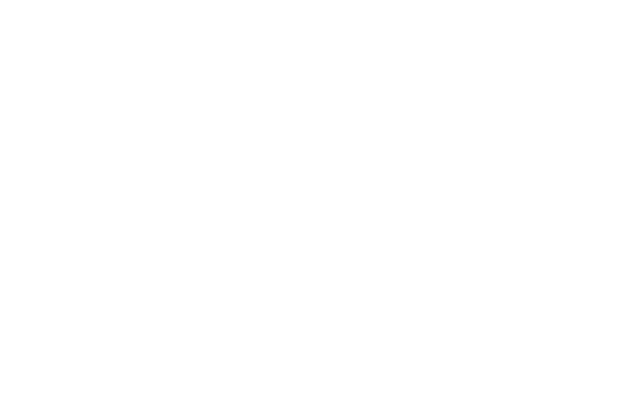
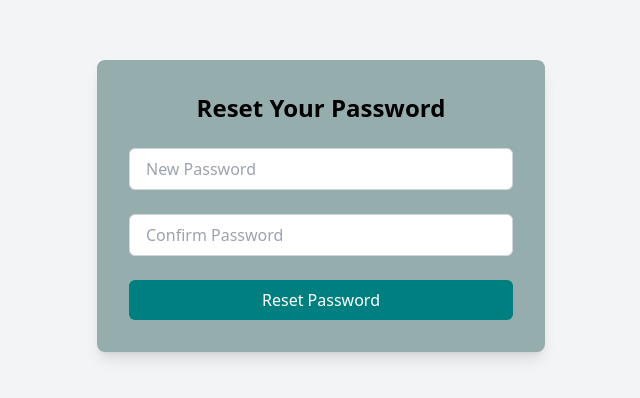
Before and after one commit to fakihiya/Allomedis_Partie2, a React (Vite) app: page /reset-password/1 in a window 1280 px wide. Before the commit this address had no page. Shown: the part 194-592 px from the top of the page, without its empty margins (319-959 px from the left). Built offline with nearby package versions, Linux system fonts and the light colour scheme.

Commit message:
inital commit

```diff
--- a/src/App.jsx
+++ b/src/App.jsx
@@ -6,6 +6,7 @@
 import { UserProvider } from "./UserContext.jsx";
 import "./index.css";
 import ForgotPassword from "./ForgotPassword.jsx";
+import ResetPassword from "./ResetPassword.jsx";
 
 function App() {
   return (
@@ -15,6 +16,7 @@
           <Route path="/registration-form" element={<RegistrationForm />} />
           <Route path="/otp" element={<LoggedInPage />} />
           <Route path="/forgot-password" element={<ForgotPassword />} />
+          <Route path="/reset-password/:token" element={<ResetPassword />} />
           <Route path="/login-form" element={<LoginForm />} />
         </Routes>
       </Router>
--- a/src/ForgotPassword.jsx
+++ b/src/ForgotPassword.jsx
@@ -1,49 +1,53 @@
-// src/components/ForgotPassword.jsx
 import axios from "axios";
-import { toast } from "react-toastify";
+import { toast, ToastContainer } from "react-toastify";
+import { useState } from "react";
 import "react-toastify/dist/ReactToastify.css";
-import  { useState } from "react";
-
-
+import { useNavigate } from "react-router-dom";
 
 const ForgotPassword = () => {
+  const [email, setEmail] = useState("");
+  const navigate = useNavigate();
+  const handleForgotPassword = async (e) => {
+    e.preventDefault();
 
-const [email, setemail] = useState("");
-
-const handelforhotpassword = async (e) =>{
-
-    e.preventDefault();
-    try{
-        const res = await axios.post("http://localhost:3000/api/forgot-password",
-            {
-                email
-            }
-        );
+    try {
+      const res = await axios.post("http://localhost:3000/api/forgot-password", {
+        email,
+      });
       console.log(res);
       toast.success("Password reset link sent to your email");
-    }
-    catch(error){
-        toast.error(error);
 
+    } catch (error) {
+      toast.error("Failed to send reset link. Please try again.",error);
     }
   };
 
-return(
-
+  return (
+    <div className="flex justify-center items-center min-h-screen bg-gray-100">
+      <div className="bg-[#96adad]  p-8 rounded-lg shadow-lg max-w-md w-full">
+        <h2 className="text-2xl font-semibold text-center mb-6">Forgot Password</h2>
+        <form onSubmit={handleForgotPassword} className="space-y-6">
           <div>
-      <h2>Forgot Password</h2>
-      <form onSubmit={handelforhotpassword}>
             <input
               type="email"
               value={email}
-         onChange={(e) => setemail(e.target.value)}
+              onChange={(e) => setEmail(e.target.value)}
               placeholder="Enter your email"
               required
+              className="w-full px-4 py-2 border border-gray-300 rounded-md focus:ring-2 focus:ring-blue-500 focus:outline-none"
             />
-        <button type="submit">Send Reset Link</button>
+          </div>
+          <button
+            type="submit"
+            className="w-full py-2 bg-[#007F81] text-white rounded-md hover:bg-blue-600 transition-colors"
+          >
+            Send Reset Link
+          </button>
         </form>
+        <ToastContainer />
       </div>
+    </div>
+  );
+};
 
-)
-}
 export default ForgotPassword;
--- /dev/null
+++ b/src/ResetPassword.jsx
@@ -0,0 +1,78 @@
+import { useState } from "react";
+import { useParams, useNavigate } from "react-router-dom"; // To extract the token from the URL
+import axios from "axios";
+import { ToastContainer, toast } from "react-toastify";
+import "react-toastify/dist/ReactToastify.css";
+
+const ResetPassword = () => {
+  const { token } = useParams(); // Get the token from the URL
+  const [password, setPassword] = useState("");
+  const [confirmpassword, setConfirmPassword] = useState("");
+  const navigate = useNavigate();
+
+  const handleSubmit = async (e) => {
+    e.preventDefault();
+
+    if (password !== confirmpassword) {
+      toast.error("Passwords do not match");
+      return;
+    }
+
+    try {
+      const response = await axios.post(
+        `http://localhost:3000/api/reset-password/${token}`,
+        {
+          password,
+          confirmpassword,
+        }
+      );
+
+      toast.success(response.data.message);
+      setTimeout(() => {
+        navigate("/login-form");
+      }, 1500); // Navigate after a short delay
+    } catch (error) {
+      console.error("Error resetting password:", error);
+      toast.error("Error resetting password, please try again.");
+    }
+  };
+
+  return (
+    <div className="flex justify-center items-center min-h-screen bg-gray-100">
+      <div className="bg-[#96adad]  p-8 rounded-lg shadow-lg w-full max-w-md">
+        <h2 className="text-2xl font-bold text-center mb-6">Reset Your Password</h2>
+        <form onSubmit={handleSubmit} className="space-y-6">
+          <div>
+            <input
+              type="password"
+              placeholder="New Password"
+              value={password}
+              onChange={(e) => setPassword(e.target.value)}
+              required
+              className="w-full px-4 py-2 border border-gray-300 rounded-md focus:ring-2 focus:ring-blue-500 focus:outline-none"
+            />
+          </div>
+          <div>
+            <input
+              type="password"
+              placeholder="Confirm Password"
+              value={confirmpassword}
+              onChange={(e) => setConfirmPassword(e.target.value)}
+              required
+              className="w-full px-4 py-2 border border-gray-300 rounded-md focus:ring-2 focus:ring-blue-500 focus:outline-none"
+            />
+          </div>
+          <button
+            type="submit"
+            className="w-full py-2 bg-[#007F81] text-white rounded-md hover:bg-blue-600 transition-colors"
+          >
+            Reset Password
+          </button>
+        </form>
+        <ToastContainer />
+      </div>
+    </div>
+  );
+};
+
+export default ResetPassword;
```
Lines whose indentation alone changed are shown as unchanged.
